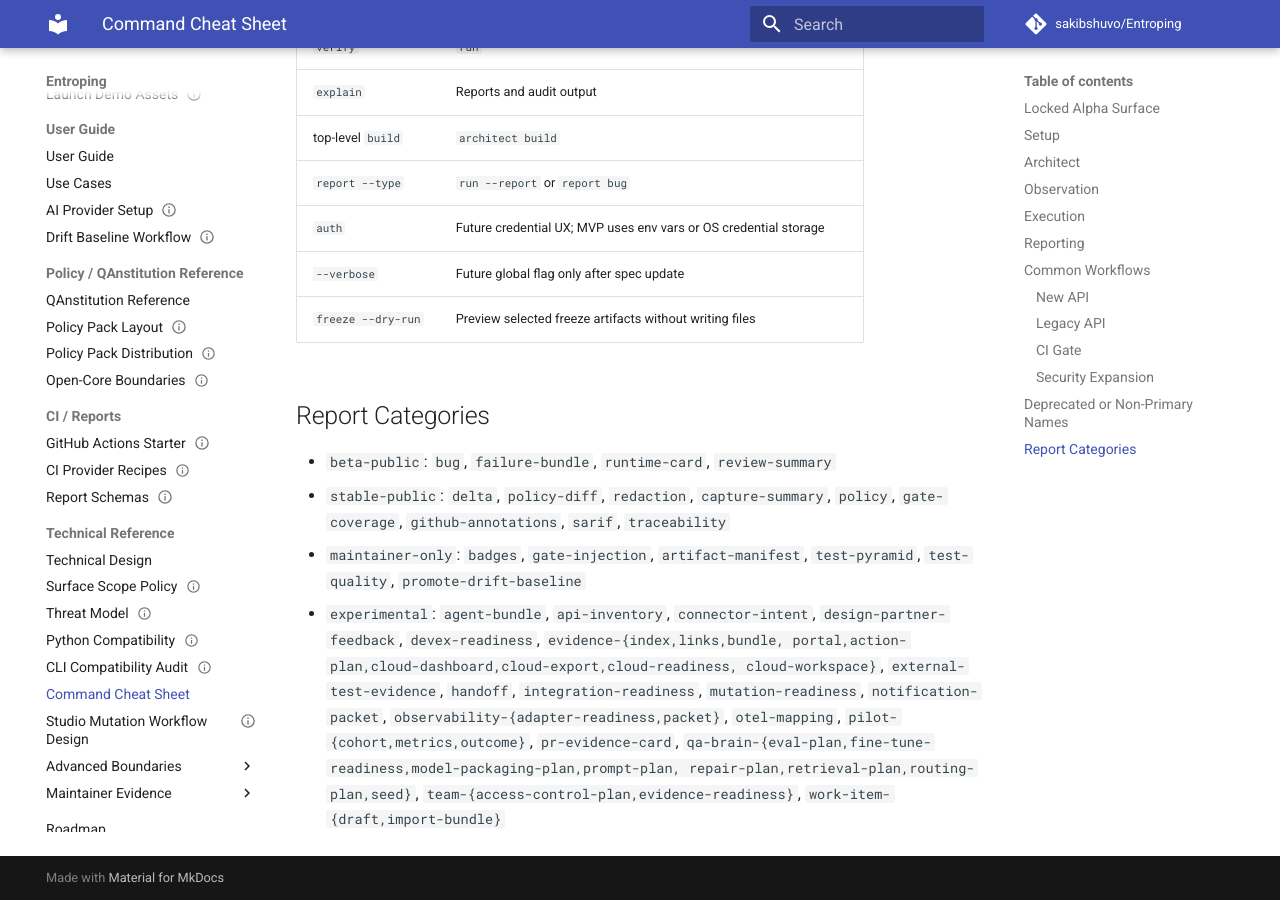
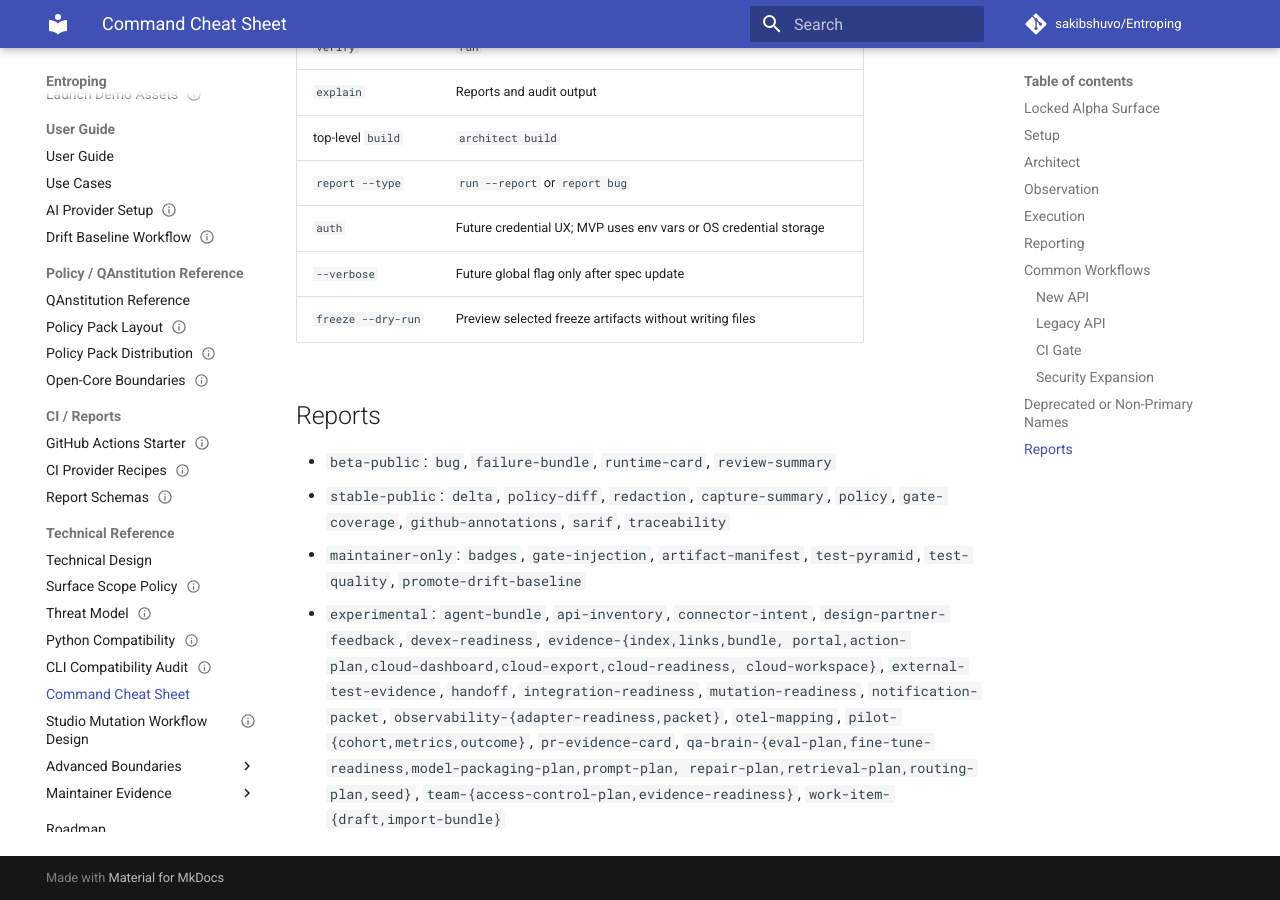
Before and after one commit to sakibshuvo/Entroping, an MkDocs documentation site: the page built from docs/technical/COMMAND_CHEAT_SHEET.md, in a window 1280 px wide and 900 px high, scrolled down 19323 px. Built offline with MkDocs 1.6.1 and Material for MkDocs 9.7.7, drawn with Linux system fonts in a browser that asks for light colours; comment, search, counter and statistics services are not loaded.

```diff
--- a/docs/technical/COMMAND_CHEAT_SHEET.md
+++ b/docs/technical/COMMAND_CHEAT_SHEET.md
@@ -617,7 +617,7 @@
 | `--verbose` | Future global flag only after spec update |
 | `freeze --dry-run` | Preview selected freeze artifacts without writing files |
 
-## Report Categories
+## Reports
 
 - `beta-public`: `bug`, `failure-bundle`, `runtime-card`, `review-summary`
 - `stable-public`: `delta`, `policy-diff`, `redaction`, `capture-summary`,
```
